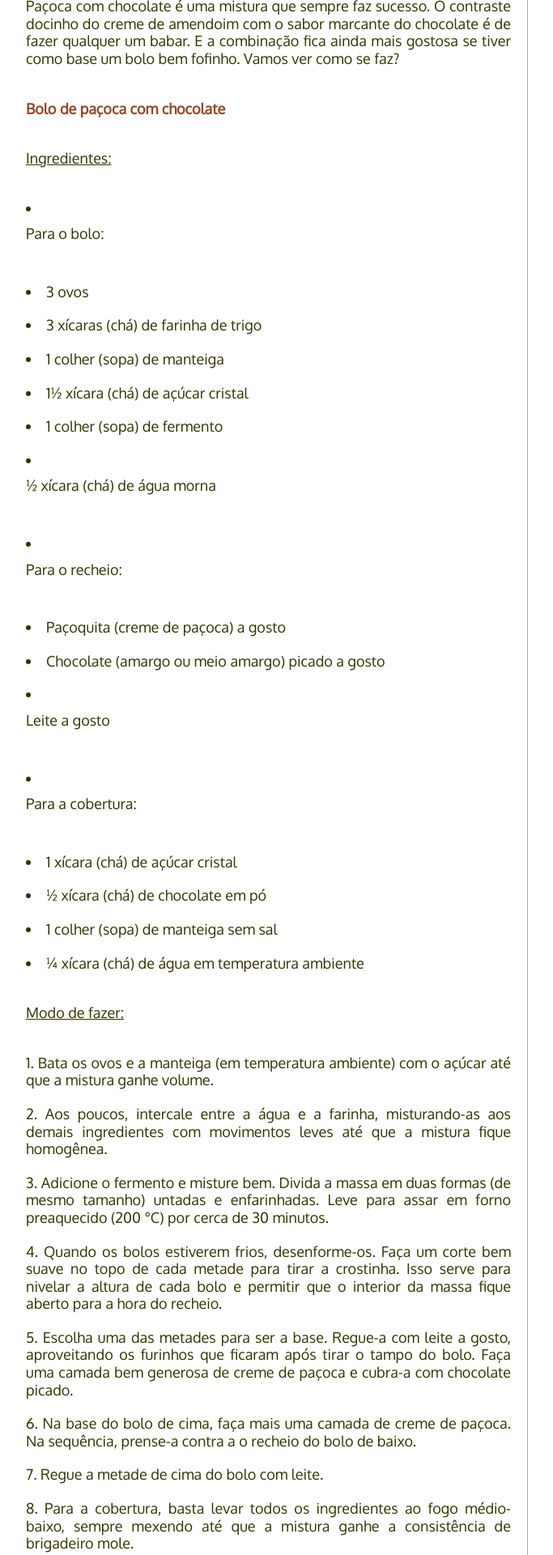
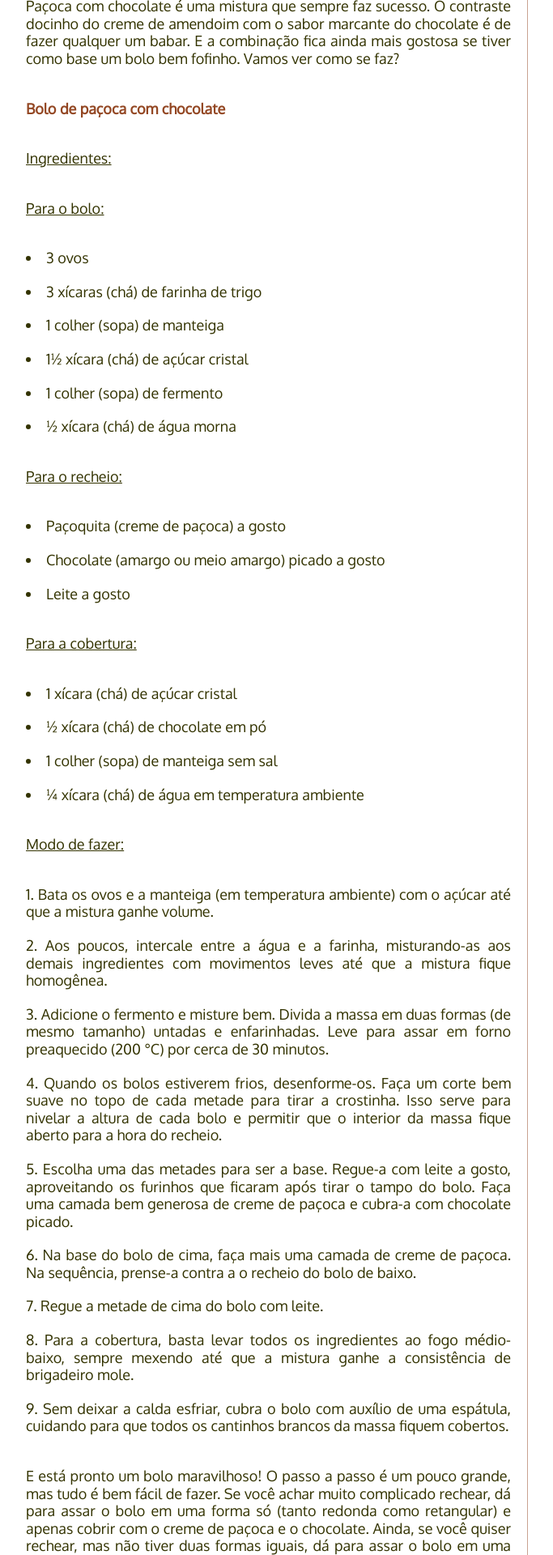
Before and after one commit to PaneladePau/paneladepau-jekyll-blog, a Jekyll site: the page built from _posts/2015-04-26-bolo-de-pacoca-com-chocolate.md, in a window 1280 px wide. Shown: the part 592-2512 px from the top of the page at 81% size, without its empty margins (138-821 px from the left). Built offline with Jekyll 4.4.1, drawn with Linux system fonts in a browser that asks for light colours; nearby versions of some CDN libraries; some web fonts are replaced; Markdown is read by kramdown in place of the engine named in the settings.

Commit message:
“update”

```diff
--- a/_posts/2015-04-26-bolo-de-pacoca-com-chocolate.md
+++ b/_posts/2015-04-26-bolo-de-pacoca-com-chocolate.md
@@ -21,7 +21,7 @@ Paçoca com chocolate é uma mistura que sempre faz sucesso. O contraste docinho
 
 ### Ingredientes:
 
-- Para o bolo:
+### Para o bolo:
 
 * 3 ovos
 * 3 xícaras (chá) de farinha de trigo
@@ -30,13 +30,13 @@ Paçoca com chocolate é uma mistura que sempre faz sucesso. O contraste docinho
 * 1 colher (sopa) de fermento
 * ½ xícara (chá) de água morna
 
-- Para o recheio:
+### Para o recheio:
 
 * Paçoquita (creme de paçoca) a gosto
 * Chocolate (amargo ou meio amargo) picado a gosto
 * Leite a gosto
 
-- Para a cobertura:
+### Para a cobertura:
 
 * 1 xícara (chá) de açúcar cristal
 * ½ xícara (chá) de chocolate em pó
```
Also changed, not shown: img/fotos-dos-posts/bolo-de-pacoca-com-chocolate.jpg.
